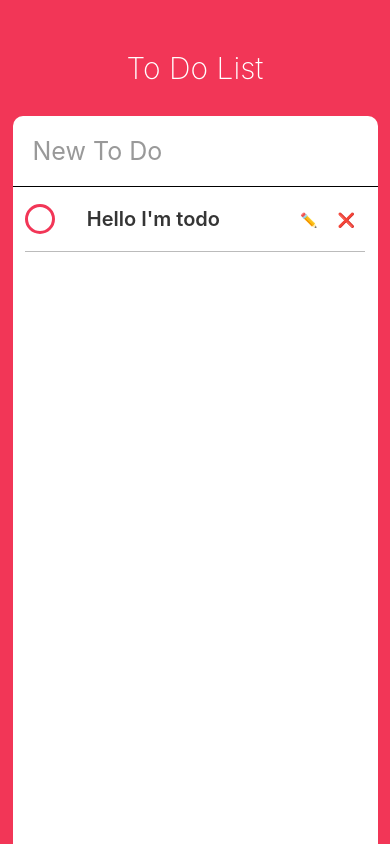
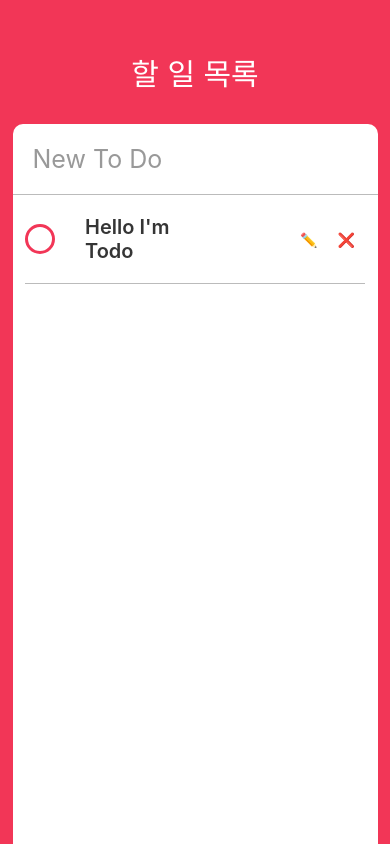
Before and after one commit to Ikalli/todoapp, a React Native app: screen / in a window 390 px wide. Built offline with nearby package versions, Linux system fonts and the light colour scheme.

Commit message:
#7 Styling the To Do Component part Two

```diff
--- a/App.js
+++ b/App.js
@@ -20,7 +20,7 @@ export default function App() {
   return (
     <View style={styles.container}>
       <StatusBar barStyle='light-content' />
-      <Text style={styles.title}>To Do List</Text>
+      <Text style={styles.title}>할 일 목록</Text>
       <View style={styles.card}>
         <TextInput
           style={styles.input}
@@ -32,7 +32,7 @@ export default function App() {
           autoCorrect={false}
         />
         <ScrollView contentContainerStyle={styles.toDos}>
-          <Todo />
+          <Todo text={"Hello I'm Todo"}/>
         </ScrollView>
       </View>
     </View>
@@ -79,7 +79,7 @@ const styles = StyleSheet.create({
 
   input: {
     padding: 20,
-    borderBottomColor: 'bbb',
+    borderBottomColor: '#bbb',
     borderBottomWidth: 1,
     fontSize: 25
   },
--- a/Todo.js
+++ b/Todo.js
@@ -1,12 +1,22 @@
 import React, { useState } from 'react';
-import { View, Text, TouchableOpacity, StyleSheet, Dimensions } from 'react-native';
+import { View, Text, TouchableOpacity, StyleSheet, Dimensions, TextInput } from 'react-native';
 
 const { width, height } = Dimensions.get('window');
 
-export default function Todo() {
+export default function Todo({ text }) {
 
   const [ isEditing, setIsEditing ] = useState(false);
   const [ isCompleted, setIsCompleted ] = useState(false);
+  const [ todoValue, setTodoValue ] = useState('');
+
+  const startEditing = () => {
+    setIsEditing(true);
+    setTodoValue(text);
+  };
+
+  const finishEditing = () => {
+    setIsEditing(false);
+  };
 
   return(
     <View style={styles.container}>
@@ -19,17 +29,34 @@ export default function Todo() {
             ]}
           />
         </TouchableOpacity>
-        <Text style={[
-          styles.text,
-          isCompleted ? styles.completedText : styles.uncompletedText
-        ]}>
-          Hello I'm todo
-        </Text>
+        {isEditing ? (
+          <TextInput
+            style={[
+              styles.input,
+              styles.text,
+              isCompleted ? styles.completedText : styles.uncompletedText
+            ]}
+            value={todoValue}
+            multiline={true}
+            onChangeText={(todo) => setTodoValue(todo)}
+            returnKeyType={'done'}
+            onBlur={finishEditing}
+          />
+        ) : (
+          <Text
+            style={[
+              styles.text,
+              isCompleted ? styles.completedText : styles.uncompletedText
+            ]}
+          >
+            {text}
+          </Text>
+        )}
       </View>
 
       {isEditing ? (
         <View style={styles.actions}>
-          <TouchableOpacity onPressOut={() => setIsEditing(!isEditing)}>
+          <TouchableOpacity onPressOut={finishEditing}>
             <View style={styles.actionContainer}>
               <Text style={styles.actionText}>✔️</Text>
             </View>
@@ -37,7 +64,7 @@ export default function Todo() {
         </View>
       ) : (
         <View style={styles.actions}>
-          <TouchableOpacity onPressOut={() => setIsEditing(!isEditing)}>
+          <TouchableOpacity onPressOut={startEditing}>
             <View style={styles.actionContainer}>
               <Text style={styles.actionText}>✏️</Text>
             </View>
@@ -89,6 +116,7 @@ const styles = StyleSheet.create({
   },
 
   text: {
+    marginLeft: 10,
     fontWeight: '600',
     fontSize: 20,
     marginVertical: 20
@@ -98,7 +126,6 @@ const styles = StyleSheet.create({
     flexDirection: 'row',
     alignItems: 'center',
     width: width/2,
-    justifyContent: 'space-between'
   },
 
   actions: {
@@ -109,5 +136,10 @@ const styles = StyleSheet.create({
     marginVertical: 10,
     marginHorizontal: 10,
 
+  },
+
+  input: {
+    marginVertical: 10,
+    width: width/2,
   }
 })
```
